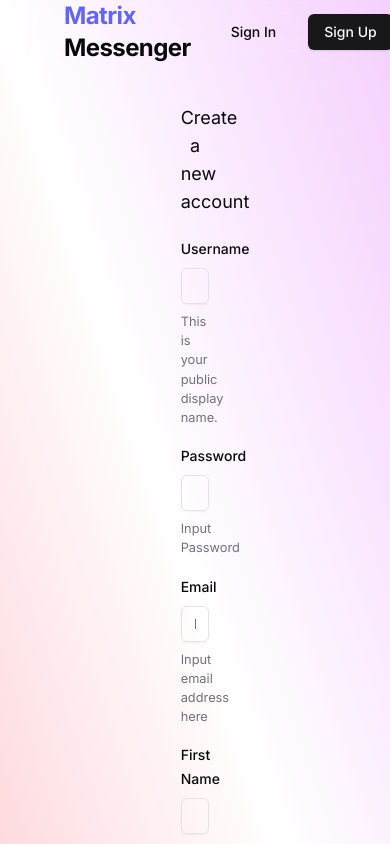
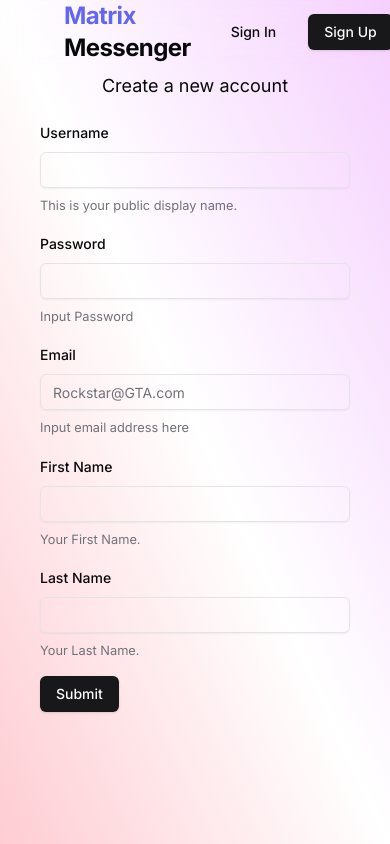
Before and after one commit to WavyBoyJodii/matrix-messenger, a Next.js app: page /register in a window 390 px wide. Shown: the top 844 px of the page. Built offline with nearby package versions, Linux system fonts and the light colour scheme.

Commit message:
fix sizing of login and register form on small screens

```diff
--- a/src/app/login/page.tsx
+++ b/src/app/login/page.tsx
@@ -87,7 +87,7 @@ export default function LoginPage() {
         {" "}
         <div className="flex justify-center items-center">
           {" "}
-          <div className=" w-1/3 h-1/2 p-10 flex flex-col gap-5 justify-center ">
+          <div className=" w-full p-2  sm:w-1/2  h-1/2 md:p-10 flex flex-col gap-5 justify-center ">
             <h1 className=" text-lg text-center">Login</h1>
             <Form {...form}>
               <form
--- a/src/app/register/page.tsx
+++ b/src/app/register/page.tsx
@@ -72,7 +72,7 @@ export default function RegisterPage() {
         {" "}
         <div className=" flex justify-center items-center">
           {" "}
-          <div className=" w-1/3 h-1/2 p-10 flex flex-col gap-5 justify-center">
+          <div className="w-full p-2 sm:w-1/2  h-1/2 md:p-10 flex flex-col gap-5 justify-center">
             <h1 className=" text-lg text-center">Create a new account</h1>
             <Form {...form}>
               <form
```
